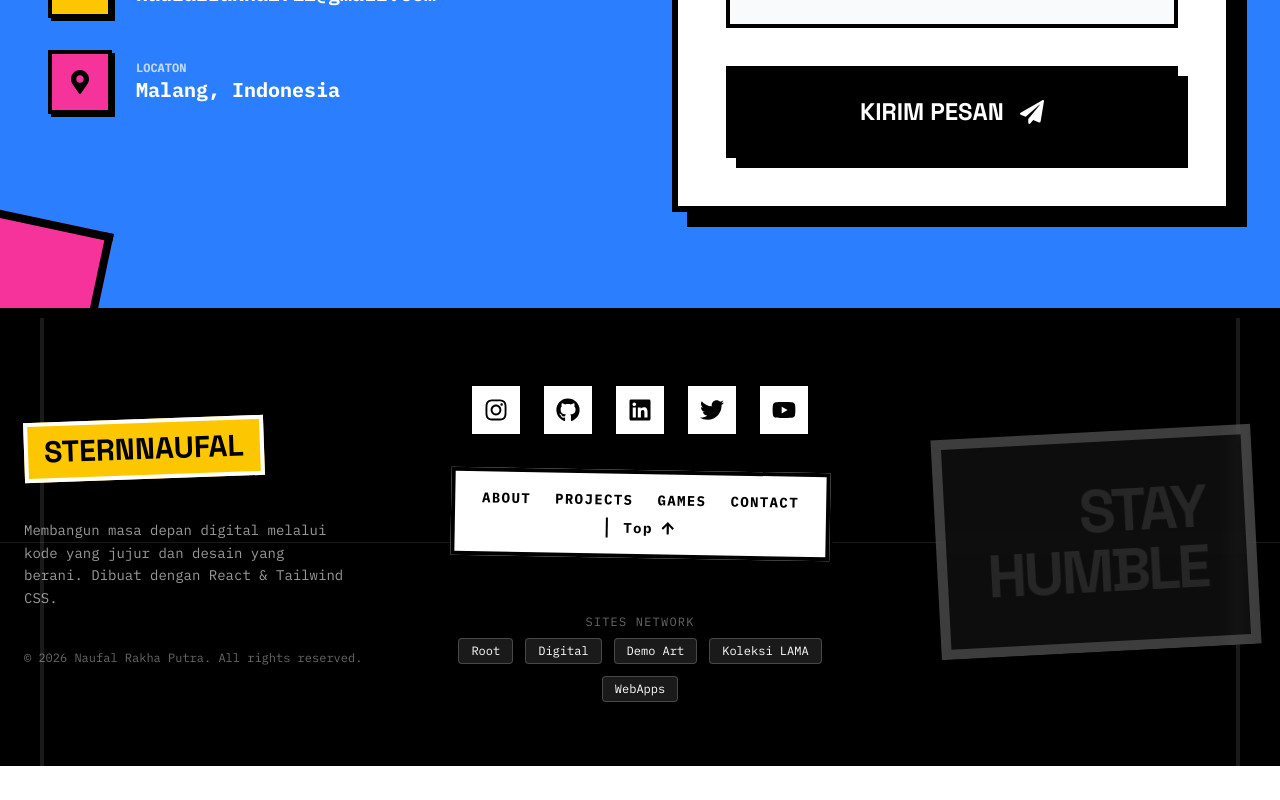
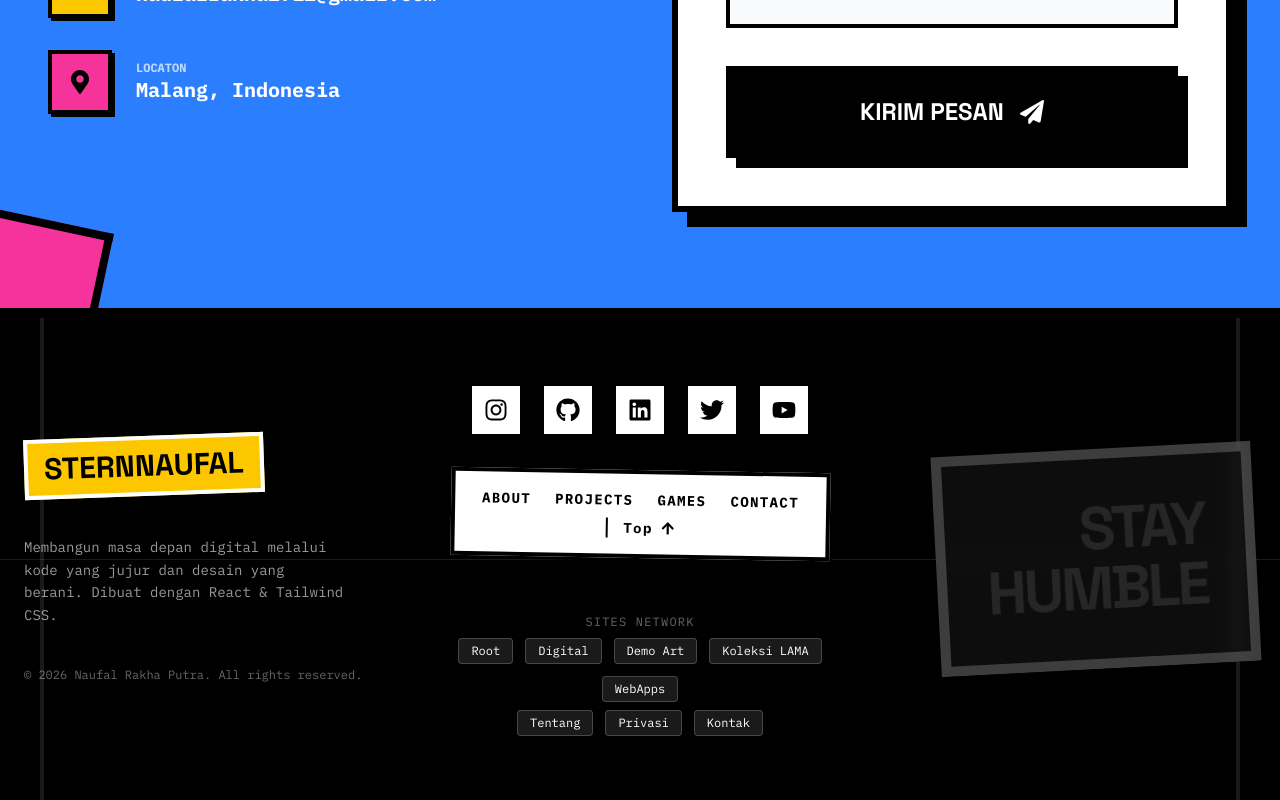
Before and after one commit to sternnaufal/sternnaufal.github.io, a React (Vite) app: page / in a window 1280 px wide. Shown: the part 9891-10691 px from the top of the page. Before the commit the page ends 10657 px from the top, so only its background shows below. Built offline with nearby package versions, Linux system fonts and the light colour scheme.

Commit message:
feat: add Privacy Policy, About, Contact pages + footer links

```diff
--- /dev/null
+++ b/public/about.html
@@ -0,0 +1,3 @@
+<!DOCTYPE html><html lang="id"><head><meta charset="utf-8"/><meta name="viewport" content="width=device-width,initial-scale=1"/><title>Tentang - Naufal Rakha Putra</title><link href="https://cdn.jsdelivr.net/npm/bootstrap@5.3.2/dist/css/bootstrap.min.css" rel="stylesheet"><link rel="preconnect" href="https://fonts.googleapis.com"><link href="https://fonts.googleapis.com/css2?family=Inter:wght@400;500;600;700&display=swap" rel="stylesheet"><meta name="description" content="Tentang Naufal Rakha Putra - web developer & desainer"><link rel="canonical" href="https://naufalrakha.my.id/about.html"><meta name="robots" content="index,follow"></head><body><div class="container py-5"><h1 class="mb-4">Tentang Saya</h1><div class="small" style="line-height:1.8"><p>Halo, saya <strong>Naufal Rakha Putra</strong> — seorang web developer dan desainer yang fokus membuat alat online fungsional dan showcase desain.</p><h5 class="mt-4">Proyek Saya</h5><ul><li><a href="https://webapps.naufalrakha.my.id">WebApps</a> — 60+ alat online gratis</li><li><a href="https://digital.naufalrakha.my.id">Digital Gallery</a> — showcase desain digital</li><li><a href="https://demo.naufalrakha.my.id">Demo Artstyle</a> — 33 gaya desain web</li><li><a href="https://koleksi.naufalrakha.my.id">Koleksi Desain</a> — kumpulan referensi desain</li></ul></div></div>
+<footer class="bg-dark text-light py-3"><div class="container text-center small"><p class="mb-0">&copy; <span id="year">2025</span> <a href="https://naufalrakha.my.id" class="text-info">Naufal Rakha Putra</a> | <a href="privacy.html" class="text-info">Privasi</a> | <a href="about.html" class="text-info">Tentang</a> | <a href="contact.html" class="text-info">Kontak</a></p></div></footer>
+<script src="https://cdn.jsdelivr.net/npm/bootstrap@5.3.2/dist/js/bootstrap.bundle.min.js"></script><script>document.getElementById('year').textContent=new Date().getFullYear()</script></body></html>
--- /dev/null
+++ b/public/contact.html
@@ -0,0 +1,3 @@
+<!DOCTYPE html><html lang="id"><head><meta charset="utf-8"/><meta name="viewport" content="width=device-width,initial-scale=1"/><title>Kontak - Naufal Rakha Putra</title><link href="https://cdn.jsdelivr.net/npm/bootstrap@5.3.2/dist/css/bootstrap.min.css" rel="stylesheet"><link rel="preconnect" href="https://fonts.googleapis.com"><link href="https://fonts.googleapis.com/css2?family=Inter:wght@400;500;600;700&display=swap" rel="stylesheet"><meta name="description" content="Hubungi Naufal Rakha Putra"><link rel="canonical" href="https://naufalrakha.my.id/contact.html"><meta name="robots" content="index,follow"></head><body><div class="container py-5"><h1 class="mb-4">Kontak</h1><div class="small" style="line-height:1.8"><p>Email: <a href="mailto:hi@naufalrakha.my.id">hi@naufalrakha.my.id</a></p><p>GitHub: <a href="https://github.com/sternnaufal">github.com/sternnaufal</a></p><p>Donasi: <a href="https://saweria.co/naufalrakha">Saweria</a></p><p>Jasa pembuatan web & desain: hubungi via email.</p></div></div>
+<footer class="bg-dark text-light py-3"><div class="container text-center small"><p class="mb-0">&copy; <span id="year">2025</span> <a href="https://naufalrakha.my.id" class="text-info">Naufal Rakha Putra</a> | <a href="privacy.html" class="text-info">Privasi</a> | <a href="about.html" class="text-info">Tentang</a> | <a href="contact.html" class="text-info">Kontak</a></p></div></footer>
+<script src="https://cdn.jsdelivr.net/npm/bootstrap@5.3.2/dist/js/bootstrap.bundle.min.js"></script><script>document.getElementById('year').textContent=new Date().getFullYear()</script></body></html>
--- /dev/null
+++ b/public/privacy.html
@@ -0,0 +1,3 @@
+<!DOCTYPE html><html lang="id"><head><meta charset="utf-8"/><meta name="viewport" content="width=device-width,initial-scale=1"/><title>Privacy Policy - Naufal Rakha Putra</title><link href="https://cdn.jsdelivr.net/npm/bootstrap@5.3.2/dist/css/bootstrap.min.css" rel="stylesheet"><link rel="preconnect" href="https://fonts.googleapis.com"><link href="https://fonts.googleapis.com/css2?family=Inter:wght@400;500;600;700&display=swap" rel="stylesheet"><meta name="description" content="Kebijakan privasi naufalrakha.my.id"><link rel="canonical" href="https://naufalrakha.my.id/privacy.html"><meta name="robots" content="index,follow"></head><body><div class="container py-5"><h1 class="mb-4">Privacy Policy</h1><div class="small" style="line-height:1.8"><p><strong>Terakhir diperbarui:</strong> 21 Juni 2026</p><p>naufalrakha.my.id tidak mengumpulkan data pribadi. Cookie teknis dari Vercel dan Google Fonts.</p><p>Hubungi <a href="contact.html">Kontak</a> untuk pertanyaan.</p></div></div>
+<footer class="bg-dark text-light py-3"><div class="container text-center small"><p class="mb-0">&copy; <span id="year">2025</span> <a href="https://naufalrakha.my.id" class="text-info">Naufal Rakha Putra</a> | <a href="privacy.html" class="text-info">Privasi</a> | <a href="about.html" class="text-info">Tentang</a> | <a href="contact.html" class="text-info">Kontak</a></p></div></footer>
+<script src="https://cdn.jsdelivr.net/npm/bootstrap@5.3.2/dist/js/bootstrap.bundle.min.js"></script><script>document.getElementById('year').textContent=new Date().getFullYear()</script></body></html>
--- a/src/components/Footer.jsx
+++ b/src/components/Footer.jsx
@@ -65,6 +65,11 @@ function Footer() {
               <a href="https://koleksilama.naufalrakha.my.id" target="_blank" rel="noopener noreferrer" className="bg-white/10 hover:bg-yellow-400 hover:text-black px-3 py-1 border border-white/20 rounded transition-all">Koleksi LAMA</a>
               <a href="https://webapps.naufalrakha.my.id" target="_blank" rel="noopener noreferrer" className="bg-white/10 hover:bg-yellow-400 hover:text-black px-3 py-1 border border-white/20 rounded transition-all">WebApps</a>
             </div>
+            <div className="flex flex-wrap justify-center gap-3 text-xs mt-2">
+              <a href="/about.html" className="bg-white/10 hover:bg-yellow-400 hover:text-black px-3 py-1 border border-white/20 rounded transition-all">Tentang</a>
+              <a href="/privacy.html" className="bg-white/10 hover:bg-yellow-400 hover:text-black px-3 py-1 border border-white/20 rounded transition-all">Privasi</a>
+              <a href="/contact.html" className="bg-white/10 hover:bg-yellow-400 hover:text-black px-3 py-1 border border-white/20 rounded transition-all">Kontak</a>
+            </div>
           </div>
         </div>
 
```
